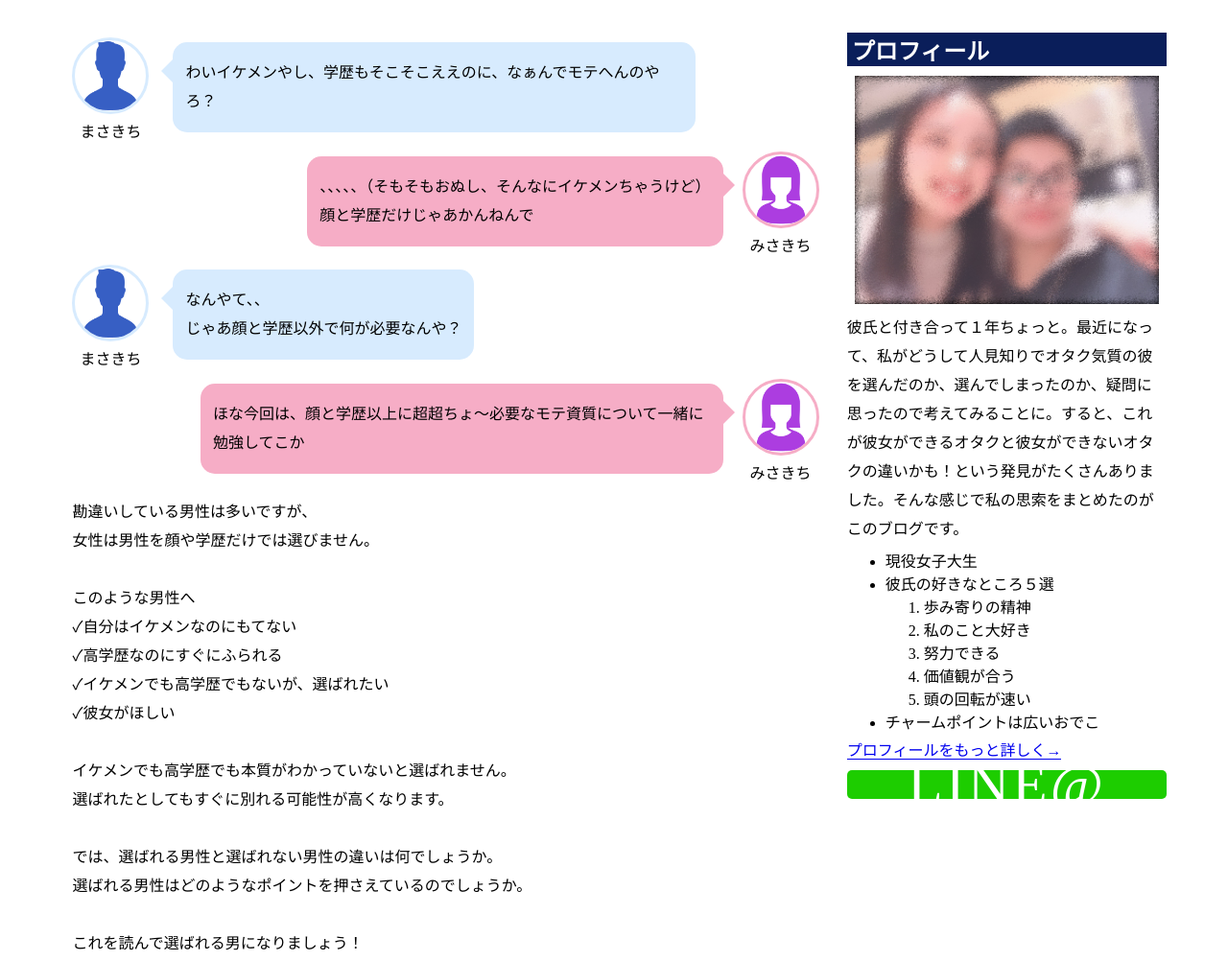
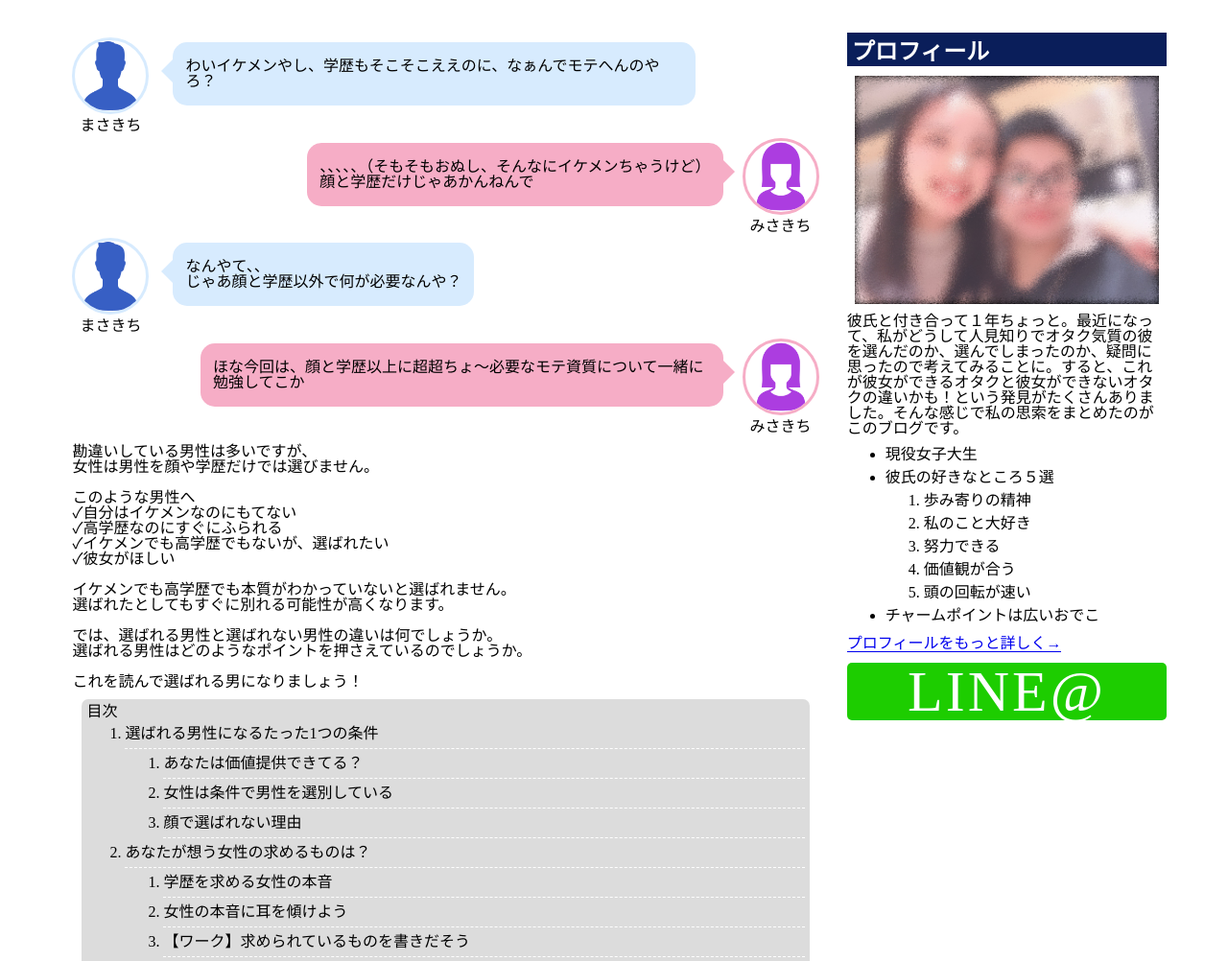
Before and after one commit to masaki990216/aitaiyute, a plain HTML site: page articles/article001.html in a window 1280 px wide. Shown: the part 866-1868 px from the top of the page at 96% size. Drawn offline with nearby package versions, Linux system fonts and the light colour scheme.

Commit message:
Update article.css

```diff
--- a/views/css/article.css
+++ b/views/css/article.css
@@ -31,7 +31,7 @@ ul {
 }
 
 p {
-  line-height: 30px;
+  line-height: 1em;
 }
 
 /* 以下チャット形式部分 */
```
